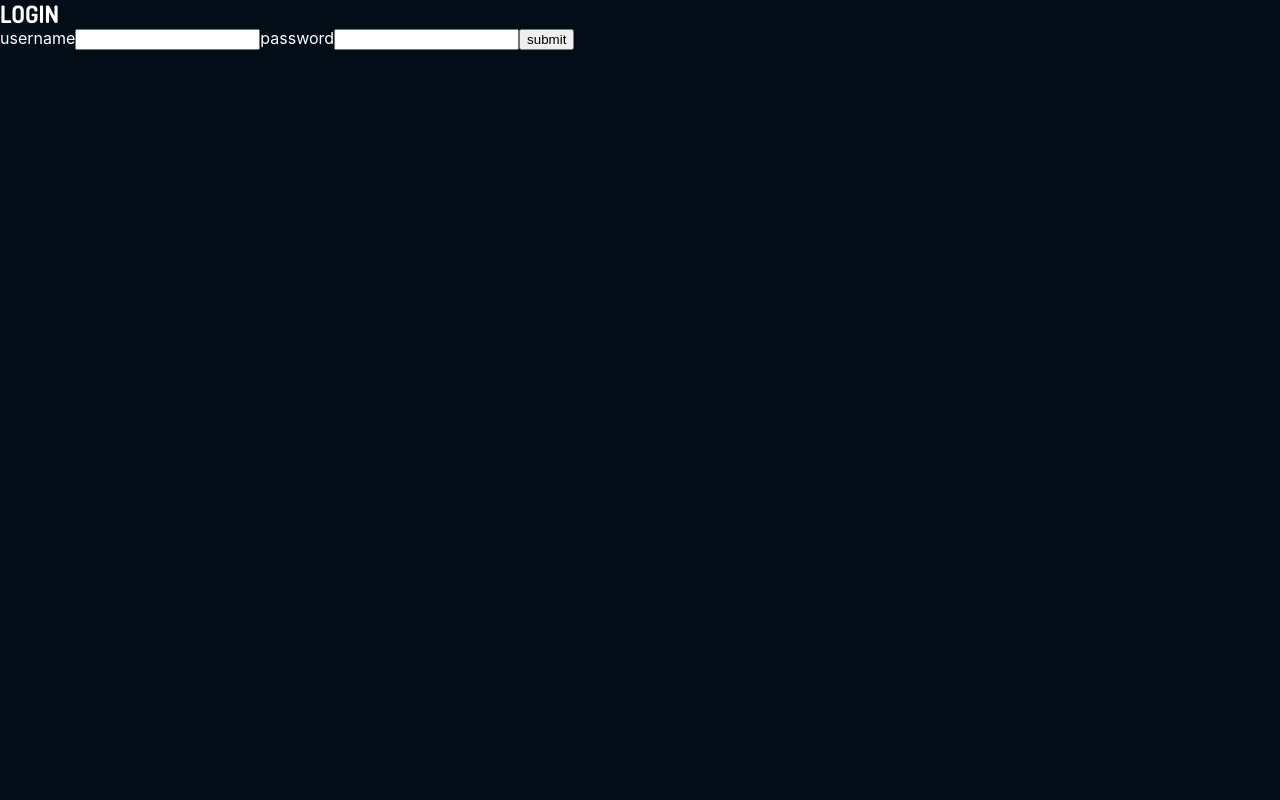
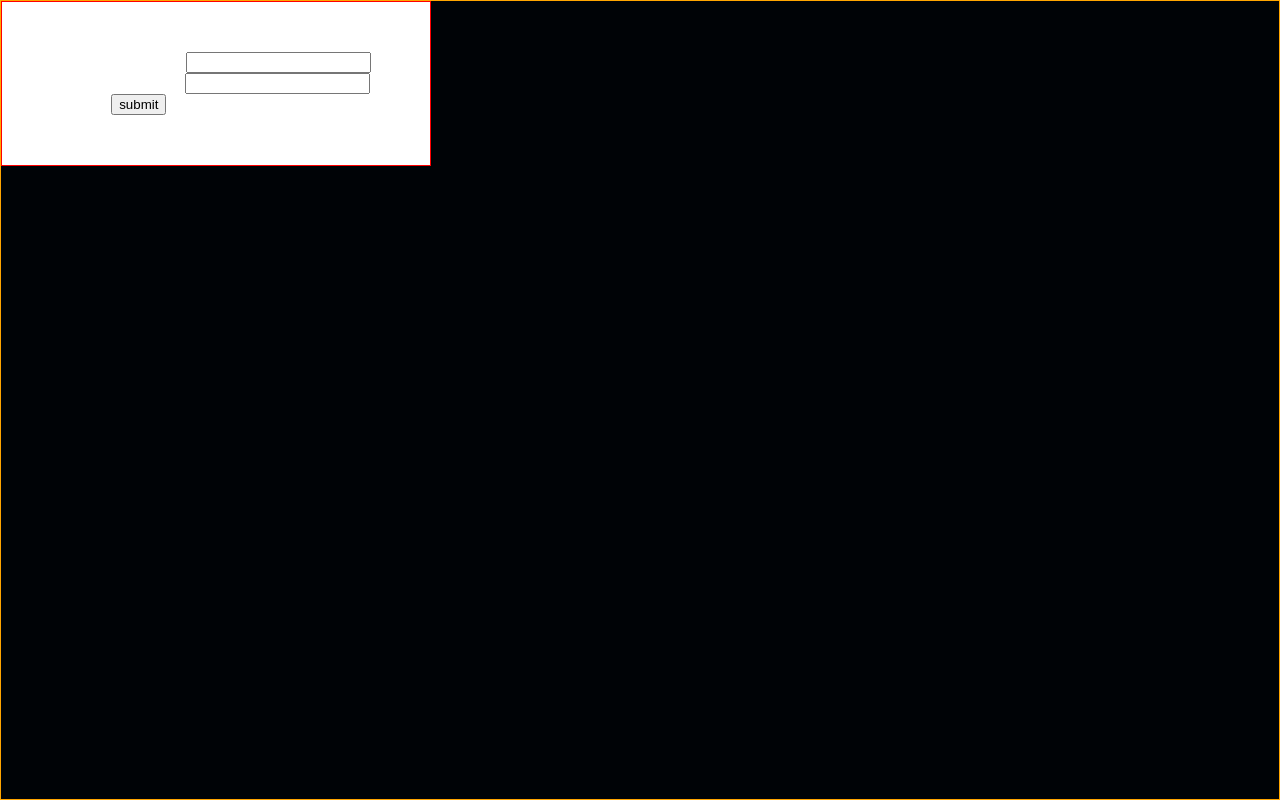
Before and after one commit to john2796/moviedb-hooks, a React (Create React App) app: page / in a window 1280 px wide. Built offline with nearby package versions, Linux system fonts and the light colour scheme; no server answers.

Commit message:
styling modal

```diff
--- a/package.json
+++ b/package.json
@@ -18,7 +18,8 @@
     "redux": "^4.0.1",
     "redux-logger": "^3.0.6",
     "redux-thunk": "^2.3.0",
-    "slick-carousel": "^1.8.1"
+    "slick-carousel": "^1.8.1",
+    "styled-components": "^4.3.2"
   },
   "scripts": {
     "start": "react-scripts start",
--- a/src/App.js
+++ b/src/App.js
@@ -4,6 +4,7 @@ import { Route, Switch } from 'react-router-dom'
 import Home from './components/Home'
 import SingleMovie from './components/single-movie-page/SingleMovie'
 import Login from './components/auth/Login'
+import Modal from './components/Modal'
 
 export default function App() {
   return (
@@ -11,7 +12,9 @@ export default function App() {
       <Switch>
         {/* <Route path="/movie/:id" component={SingleMovie} />
         <Route path="/" component={Home} /> */}
-        <Login />
+        <Modal>
+          <Login />
+        </Modal>
       </Switch>
     </>
   )
--- a/src/components/Modal.js
+++ b/src/components/Modal.js
@@ -0,0 +1,42 @@
+import React from 'react'
+import PropTypes from 'prop-types'
+import styled from 'styled-components'
+
+const Modal = ({ children }) => {
+  console.log(children)
+  return (
+    <ModalStyle>
+      <div className="wrapper">{children}</div>
+    </ModalStyle>
+  )
+}
+
+const ModalStyle = styled.div`
+  /* OVERLAY  */
+  border: 1px solid orange;
+  background-color: rgba(0, 0, 0, 0.75);
+  bottom: 0;
+  left: 0;
+  position: fixed;
+  top: 0;
+  width: 100%;
+  height: 100%;
+  z-index: 999;
+
+  .wrapper {
+    display: flex;
+    align-items: center;
+    justify-content: center;
+    width: 430px;
+    padding: 50px;
+    border: 1px solid #e1e1e1;
+    height: auto;
+    background-color: #ffffff;
+    border: 1px solid red;
+  }
+`
+
+// Modal.defau = {
+//   children: PropTypes.object
+// }
+export default Modal
```
Also changed, not shown: 1 other file (tests, documents, lock files or other folders).
